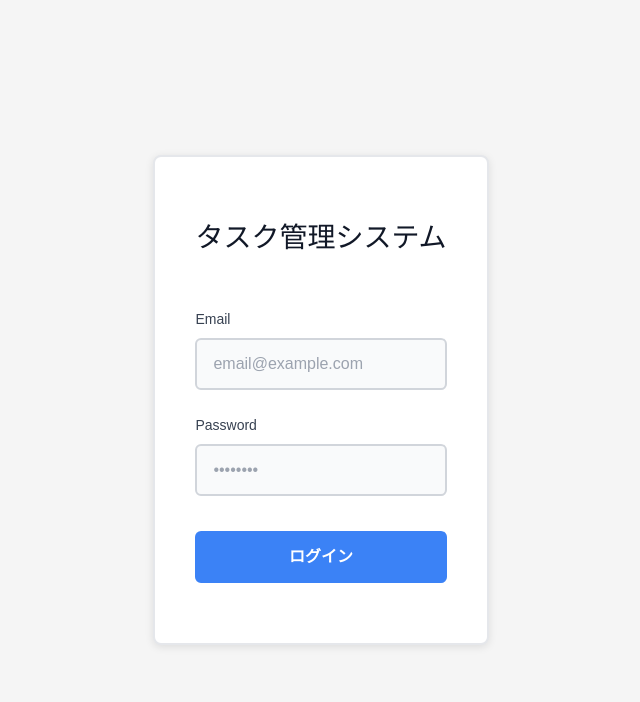
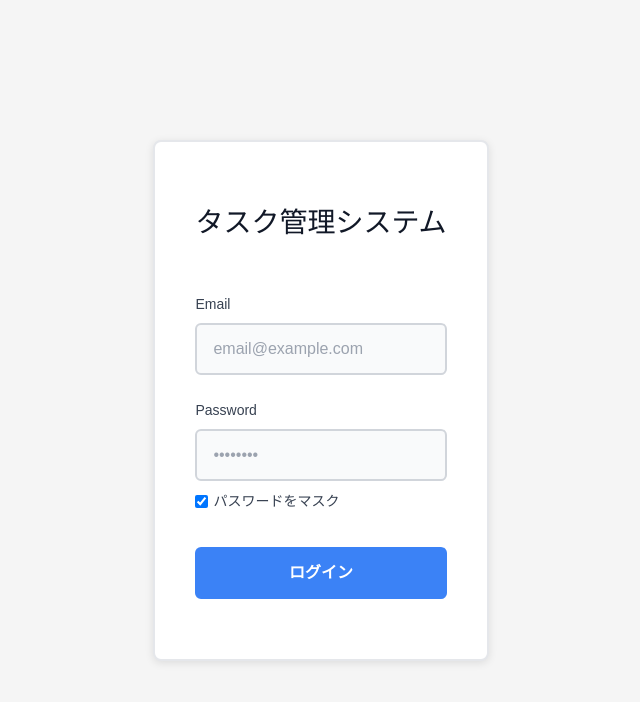
Before and after one commit to Magiri1115/zestark-task-management-tool, a Next.js app: page /login in a window 1280 px wide. Shown: the top 702 px of the page, without its empty margins (319-959 px from the left). Built offline with nearby package versions, Linux system fonts and the light colour scheme.

Commit message:
・文字が見えない ・パスワードマスキング機能

```diff
--- a/src/app/login/page.module.css
+++ b/src/app/login/page.module.css
@@ -43,6 +43,7 @@
   border-radius: 0.6rem;
   font-size: 1.6rem;
   background: #f9fafb;
+  color: #1f2937; /* 文字色を濃くする */
 }
 
 .btnLogin {
@@ -61,3 +62,16 @@
 .btnLogin:hover {
   opacity: 0.9;
 }
+
+.checkboxGroup {
+  display: flex;
+  align-items: center;
+  margin-top: 1rem;
+  gap: 0.5rem;
+}
+
+.checkboxLabel {
+  font-size: 1.4rem;
+  color: #374151;
+  cursor: pointer;
+}
--- a/src/app/login/page.tsx
+++ b/src/app/login/page.tsx
@@ -1,6 +1,13 @@
 import styles from './page.module.css';
+import { useState } from 'react'; // useStateをインポート
 
 export default function LoginPage() {
+  const [showPassword, setShowPassword] = useState(false); // パスワード表示状態を管理
+
+  const handleTogglePasswordVisibility = () => {
+    setShowPassword(!showPassword);
+  };
+
   return (
     <div className={styles.loginContainer}>
       <div className={styles.loginFrame}>
@@ -20,13 +27,22 @@ export default function LoginPage() {
           <div className={styles.formGroup}>
             <label htmlFor="password" className={styles.formLabel}>Password</label>
             <input
-              type="password"
+              type={showPassword ? 'text' : 'password'} // showPasswordの状態に応じてtypeを変更
               id="password"
               name="password"
               className={styles.formInput}
               placeholder="••••••••"
               required
             />
+            <div className={styles.checkboxGroup}> {/* 新しいスタイルグループを追加 */}
+              <input
+                type="checkbox"
+                id="showPassword"
+                checked={!showPassword} // 初期値はチェックされている状態（マスク）
+                onChange={handleTogglePasswordVisibility}
+              />
+              <label htmlFor="showPassword" className={styles.checkboxLabel}>パスワードをマスク</label>
+            </div>
           </div>
           <button type="submit" className={styles.btnLogin}>
             ログイン
```
